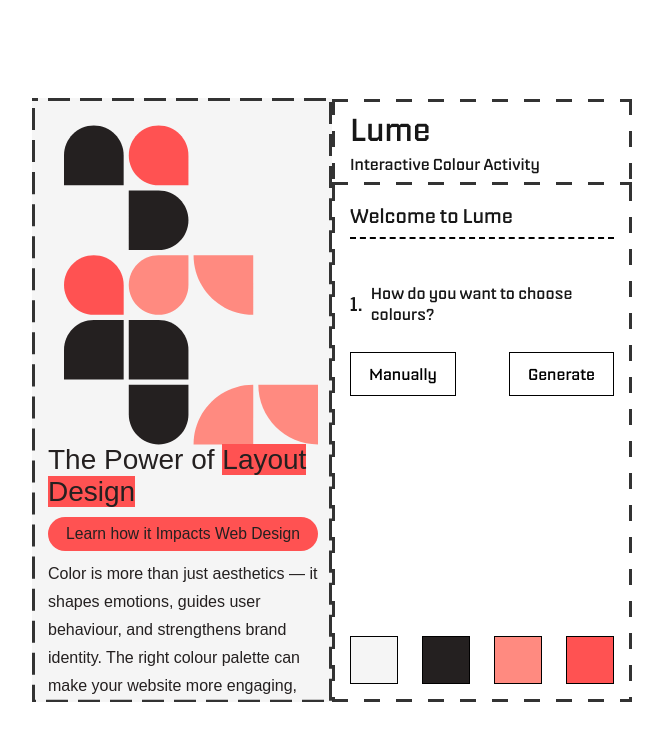
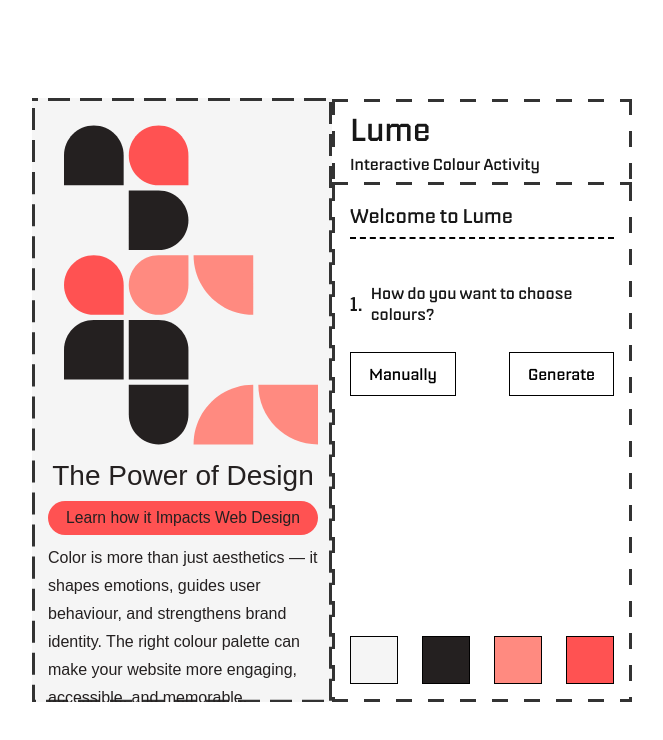
Before and after one commit to Sucralosee/lume, a Next.js app: page / in a window 1280 px wide. Shown: the top 740 px of the page, without its empty margins (308-971 px from the left). Built offline with nearby package versions, Linux system fonts and the light colour scheme.

Commit message:
text edits

```diff
--- a/src/components/Landing1Comp/landing1.css
+++ b/src/components/Landing1Comp/landing1.css
@@ -148,3 +148,13 @@
         padding: 3.7rem;
     }
 }
+
+
+.rotating-word {
+  display: inline-block;
+  transition: opacity 0.6s ease;
+}
+
+.rotating-word.fade {
+  opacity: 0;
+}
--- a/src/components/Landing1Comp/landing1.js
+++ b/src/components/Landing1Comp/landing1.js
@@ -8,7 +8,7 @@ const Landing1 = () => {
 
 
     const [index, setIndex] = useState(0);
-  const phrases = ["Color Theory", "Typography", "Layout Design"];
+    const phrases = ["Color Theory", "Typography", "Design"];
 
     useEffect(() => {
         const interval = setInterval(() => {
@@ -115,7 +115,7 @@ const Landing1 = () => {
             <div className="lp-1-content" ref={contentRef}>
                 <p className="lp-1-title lp-1-text">
                 The Power of{" "}
-                <span className="rotating-word accent2">{phrases[index]}</span>
+                <span className="rotating-word">{phrases[index]}</span>
                 </p>
                 <p className="lp-1-button accent2 lp-1-text">
                 Learn how it Impacts Web Design
```
Lines whose indentation alone changed are shown as unchanged.
